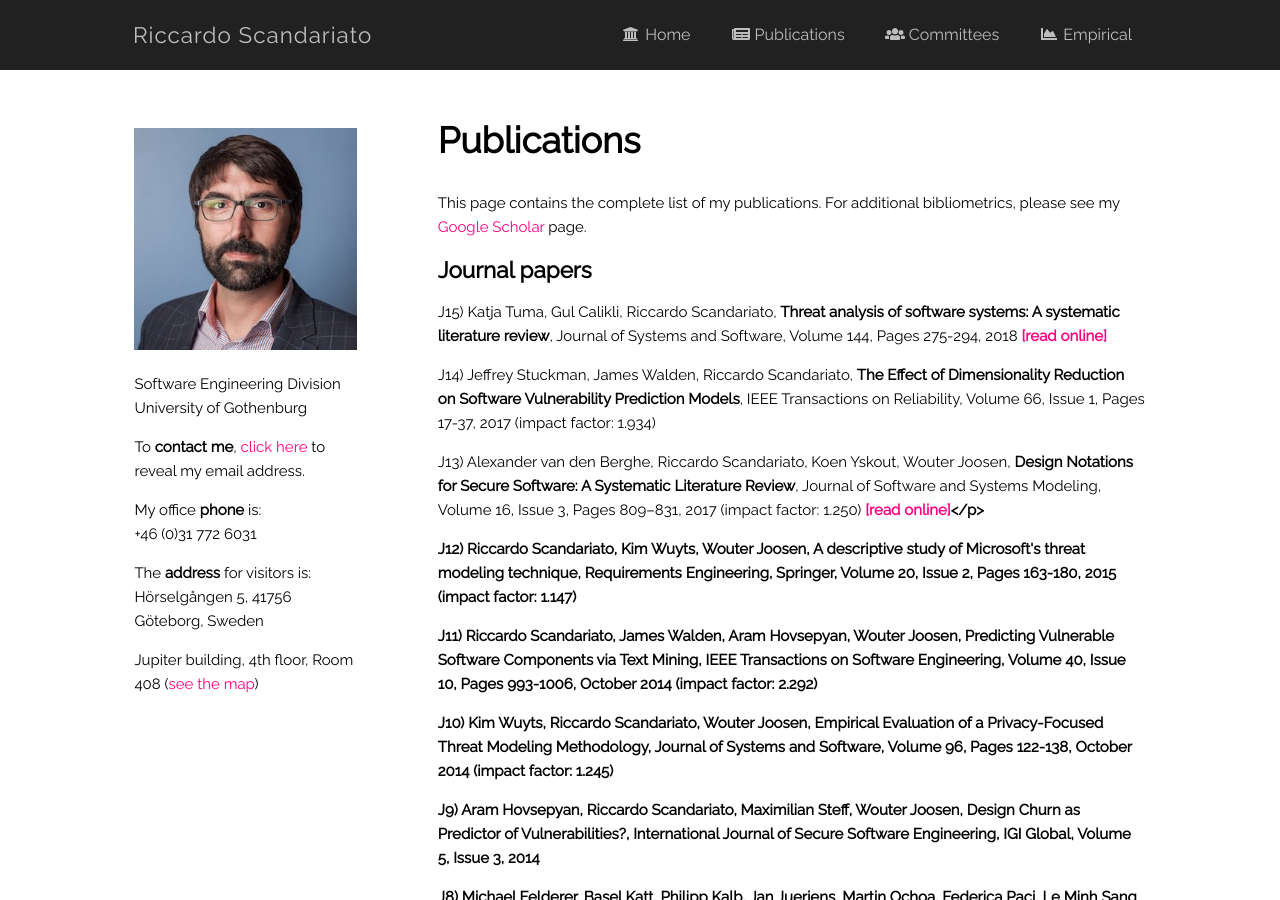
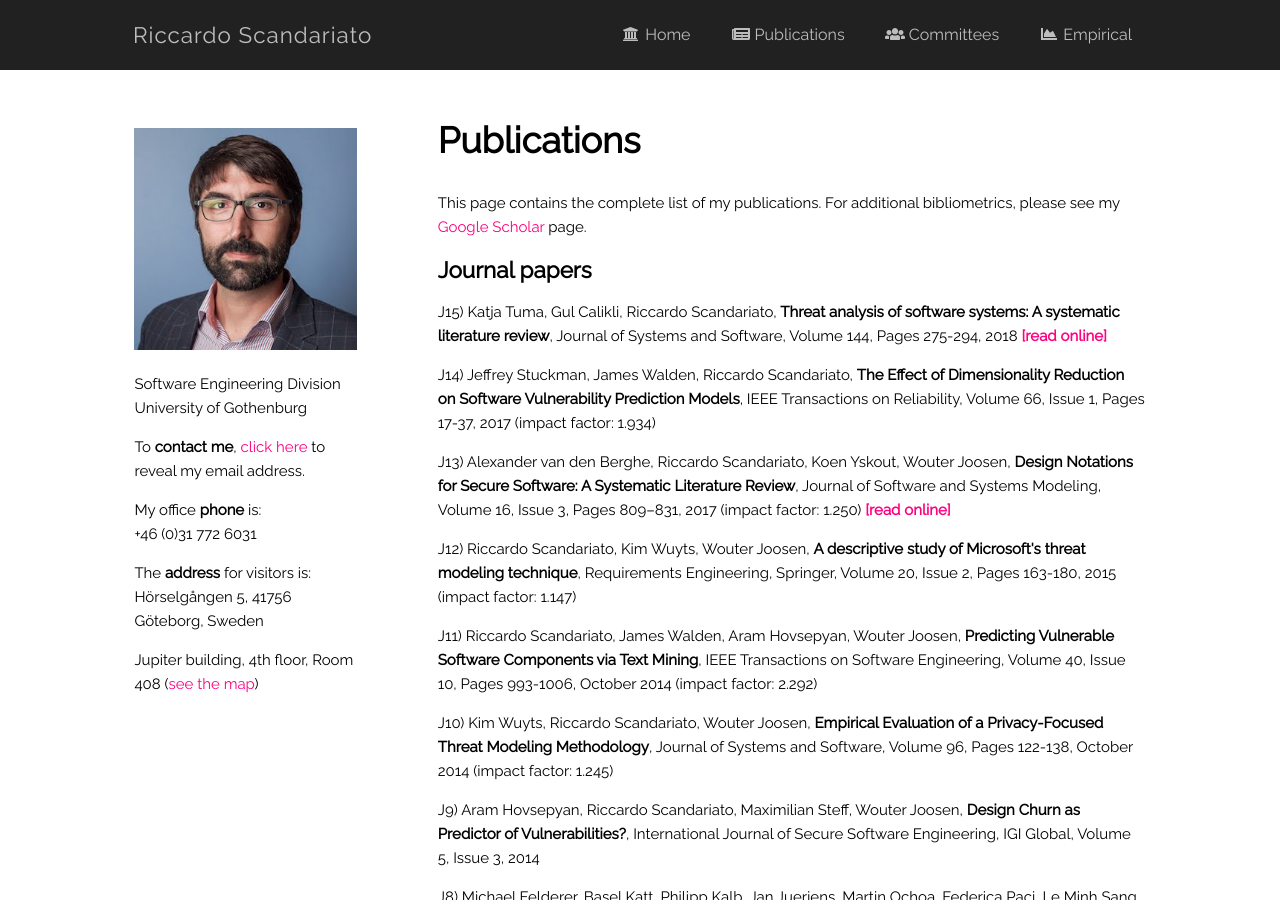
Before and after one commit to riccardoscandariato/riccardoscandariato.github.io, a Jekyll site: the page built from pubs.md, in a window 1280 px wide and 900 px high. Built offline with Jekyll 4.4.1, drawn with Linux system fonts in a browser that asks for light colours.

```diff
--- a/pubs.md
+++ b/pubs.md
@@ -17,7 +17,7 @@ and my <a href="http://www.informatik.uni-trier.de/~ley/pers/hd/s/Scandariato:Ri
 
 <p>J14) Jeffrey Stuckman, James Walden, Riccardo Scandariato, <b>The Effect of Dimensionality Reduction on Software Vulnerability Prediction Models</b>, IEEE Transactions on Reliability, Volume 66, Issue 1, Pages 17-37, 2017 (impact factor: 1.934)</p>
 
-<p>J13) Alexander van den Berghe, Riccardo Scandariato, Koen Yskout, Wouter Joosen, <b>Design Notations for Secure Software: A Systematic Literature Review</b>, Journal of Software and Systems Modeling, Volume 16, Issue 3, Pages 809–831, 2017 (impact factor: 1.250) <b><a href="https://link.springer.com/epdf/10.1007/s10270-015-0486-9" target="_blank">[read online]</a><b></p>
+<p>J13) Alexander van den Berghe, Riccardo Scandariato, Koen Yskout, Wouter Joosen, <b>Design Notations for Secure Software: A Systematic Literature Review</b>, Journal of Software and Systems Modeling, Volume 16, Issue 3, Pages 809–831, 2017 (impact factor: 1.250) <b><a href="https://link.springer.com/epdf/10.1007/s10270-015-0486-9" target="_blank">[read online]</a></b></p>
 
 <p>J12) Riccardo Scandariato, Kim Wuyts, Wouter Joosen, <b>A descriptive study of Microsoft's threat modeling technique</b>, Requirements Engineering, Springer, Volume 20, Issue 2, Pages 163-180, 2015 (impact factor: 1.147)</p>
 
```
